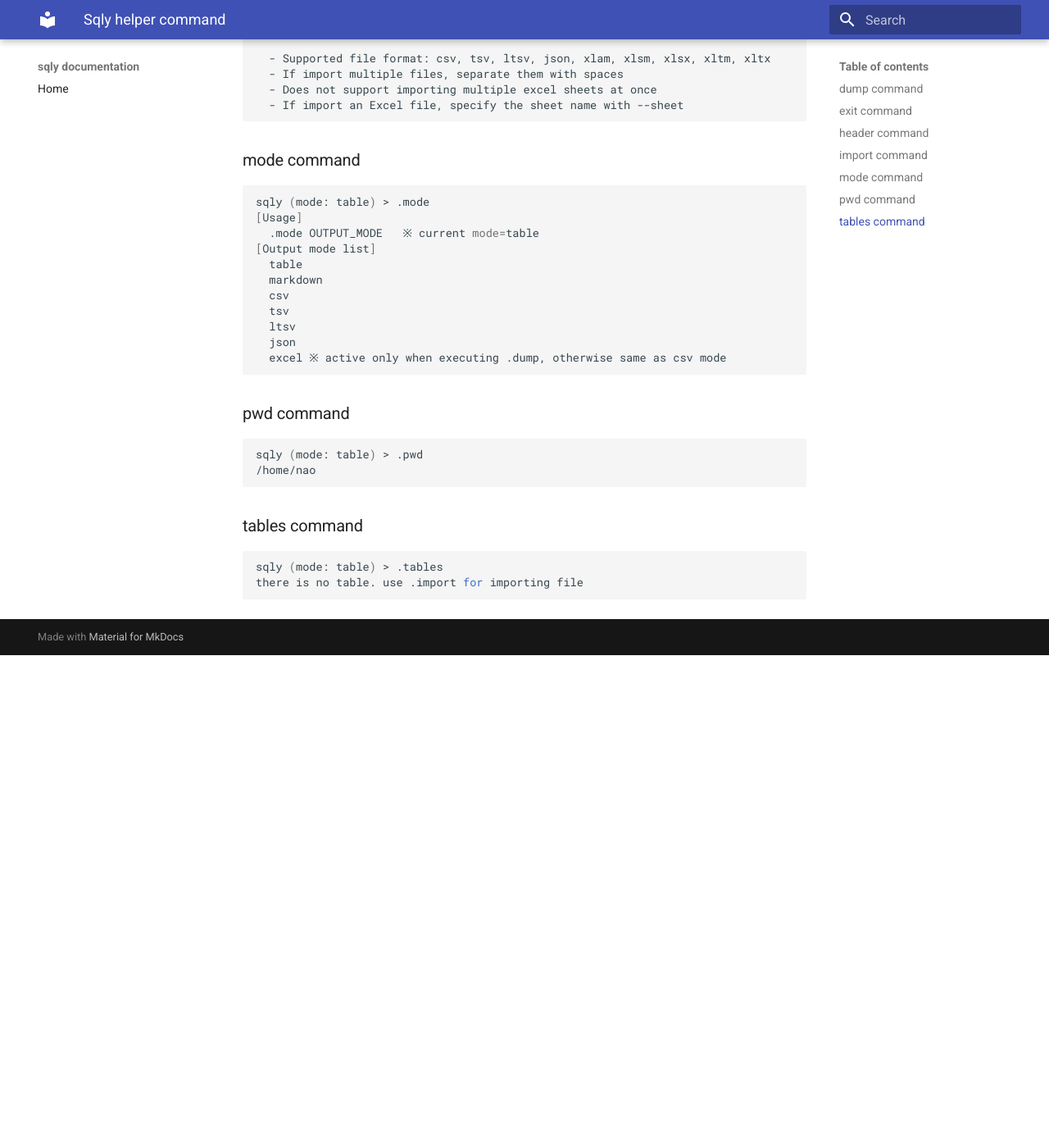
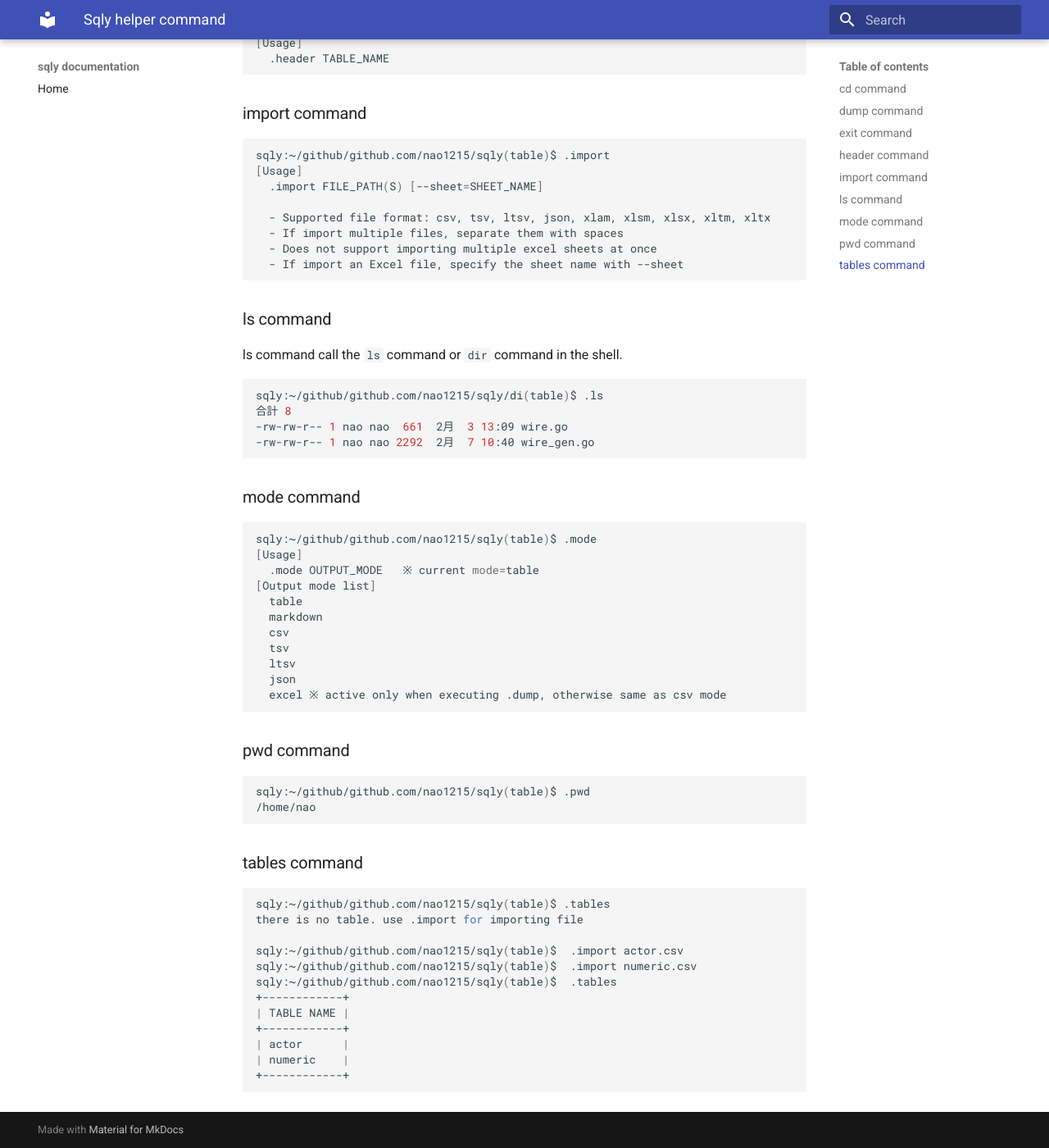
Before and after one commit to nao1215/sqly, an MkDocs documentation site: the page built from doc/pages/markdown/sqly_helper_command.md, in a window 1280 px wide and 1400 px high, scrolled down 1109 px. Shown: the whole window at 82% size. Built offline with MkDocs 1.6.1 and Material for MkDocs 9.7.7, drawn with Linux system fonts in a browser that asks for light colours; before the commit the page ends 1908 px from its top, so only the background shows below that; some of the changed text lies outside the part shown.

Commit message:
Add .cd helper command and .ls helper command
Not use fmt.Errorf

````diff
--- a/doc/pages/markdown/sqly_helper_command.md
+++ b/doc/pages/markdown/sqly_helper_command.md
@@ -4,21 +4,31 @@
 The sqly-shell has the following helper commands:
 
 ```shell
-sqly (mode: table) > .help
+sqly:~/github/github.com/nao1215/sqly(table)$ .help
+        .cd: change directory
       .dump: dump db table to file in a format according to output mode (default: csv)
       .exit: exit sqly
     .header: print table header
       .help: print help message
     .import: import file(s)
+        .ls: print directory contents
       .mode: change output mode
        .pwd: print current working directory
     .tables: print tables
 ```
 
+### cd command
+
+```shell
+sqly:~/github/github.com/nao1215/sqly(table)$ .cd
+sqly:~(table)$ .cd Desktop
+sqly:Desktop(table)$
+```
+
 ### dump command
 
 ```shell
-sqly (mode: table) > .dump
+sqly:~/github/github.com/nao1215/sqly(table)$ .dump
 [Usage]
   .dump TABLE_NAME FILE_PATH
 [Note]
@@ -29,7 +39,7 @@
 ### exit command
 
 ```shell
-sqly (mode: table) > .exit
+sqly:~/github/github.com/nao1215/sqly(table)$.exit
 
 # the sqly shell is closed
 ```
@@ -37,7 +47,7 @@
 ### header command
 
 ```shell
-sqly (mode: table) > .header
+sqly:~/github/github.com/nao1215/sqly(table)$ .header
 [Usage]
   .header TABLE_NAME
 ```
@@ -45,7 +55,7 @@
 ### import command
 
 ```shell
-sqly (mode: table) > .import
+sqly:~/github/github.com/nao1215/sqly(table)$ .import
 [Usage]
   .import FILE_PATH(S) [--sheet=SHEET_NAME]
 
@@ -55,10 +65,21 @@
   - If import an Excel file, specify the sheet name with --sheet
 ```
 
+### ls command
+
+ls command call the `ls` command or `dir` command in the shell.
+
+```shell
+sqly:~/github/github.com/nao1215/sqly/di(table)$ .ls
+合計 8
+-rw-rw-r-- 1 nao nao  661  2月  3 13:09 wire.go
+-rw-rw-r-- 1 nao nao 2292  2月  7 10:40 wire_gen.go
+```
+
 ### mode command
 
 ```shell
-sqly (mode: table) > .mode
+sqly:~/github/github.com/nao1215/sqly(table)$ .mode
 [Usage]
   .mode OUTPUT_MODE   ※ current mode=table
 [Output mode list]
@@ -74,13 +95,23 @@
 ### pwd command
 
 ```shell
-sqly (mode: table) > .pwd
+sqly:~/github/github.com/nao1215/sqly(table)$ .pwd
 /home/nao
 ```
 
 ### tables command
 
 ```shell
-sqly (mode: table) > .tables
+sqly:~/github/github.com/nao1215/sqly(table)$ .tables
 there is no table. use .import for importing file
+
+sqly:~/github/github.com/nao1215/sqly(table)$  .import actor.csv
+sqly:~/github/github.com/nao1215/sqly(table)$  .import numeric.csv
+sqly:~/github/github.com/nao1215/sqly(table)$  .tables
++------------+
+| TABLE NAME |
++------------+
+| actor      |
+| numeric    |
++------------+
 ```
````
Also changed, not shown: doc/pages/markdown/sqly_shell.md (+7 -7 lines), .octocov.yml, README.md, 7 other files.
